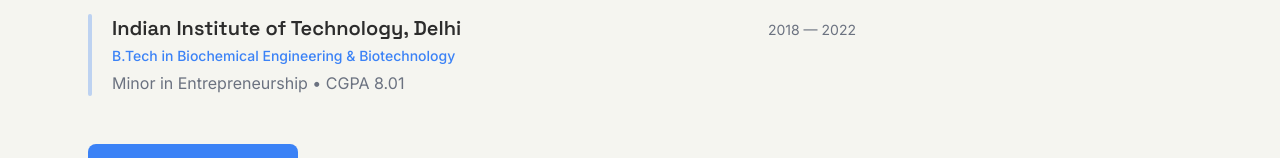
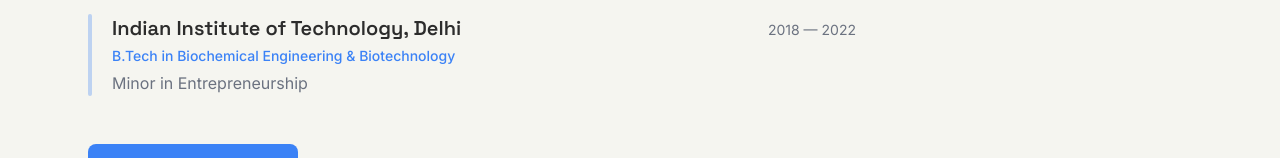
Before and after one commit to b-barri/personal-website, a Next.js app: page / in a window 1280 px wide. Shown: the part 4842-5000 px from the top of the page. Built offline with nearby package versions, Linux system fonts and the light colour scheme.

Commit message:
feat(resume): remove CGPA from education

```diff
--- a/src/components/sections/Resume.tsx
+++ b/src/components/sections/Resume.tsx
@@ -45,7 +45,7 @@
 const education = {
   school: "Indian Institute of Technology, Delhi",
   degree: "B.Tech in Biochemical Engineering & Biotechnology",
-  detail: "Minor in Entrepreneurship • CGPA 8.01",
+  detail: "Minor in Entrepreneurship",
   period: "2018 — 2022",
 };
 
```
